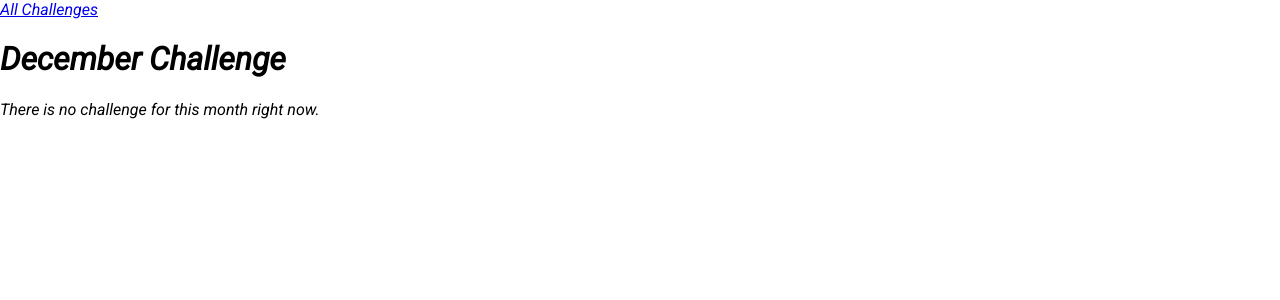
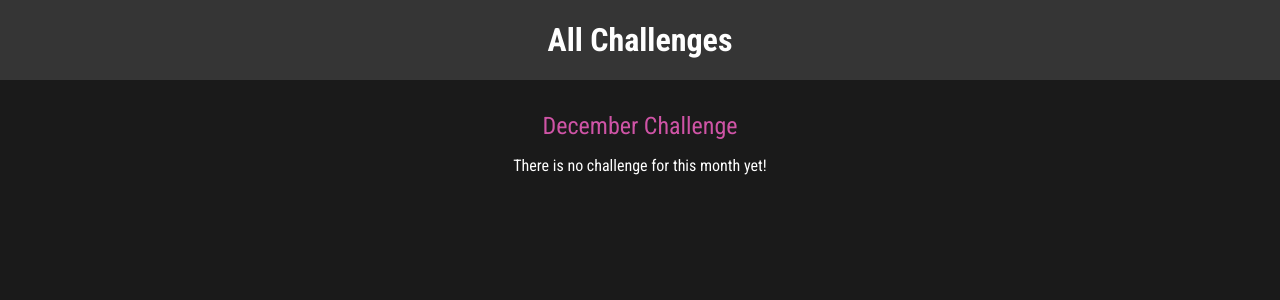
Before and after one commit to ScottMS724/monthly-challenges, a Django app: page /challenges/december in a window 1280 px wide. Shown: the top 300 px of the page. Run offline with Django 3.2, Linux system fonts and the light colour scheme.

Commit message:
add css styling

```diff
--- /dev/null
+++ b/challenges/static/challenges/challenge.css
@@ -0,0 +1,22 @@
+h1,
+h2 {
+  text-align: center;
+  color: white;
+}
+
+h1 {
+  font-size: 1.5rem;
+  margin: 2rem 0 1rem 0;
+  font-weight: normal;
+  color: #cf54a6;
+}
+
+h2 {
+  font-size: 3rem;
+  font-weight: bold;
+}
+
+.fallback {
+  text-align: center;
+  color: white;
+}
--- /dev/null
+++ b/challenges/static/challenges/includes/header.css
@@ -0,0 +1,26 @@
+
+header {
+    width: 100%;
+    height: 5rem;
+    background-color: #353535;
+  }
+
+  header nav {
+    width: 100%;
+    height: 100%;
+    display: flex;
+    justify-content: center;
+    align-items: center;
+  }
+
+  header nav a {
+    color: white;
+    font-size: 2rem;
+    font-weight: bold;
+    text-decoration: none;
+  }
+
+  header nav a:hover,
+  header nav a:active {
+    color: #cf54a6;
+  }
--- a/challenges/templates/challenges/challenge.html
+++ b/challenges/templates/challenges/challenge.html
@@ -2,6 +2,12 @@
  Output text for a specific challenge. -->
 
  {% extends "base.html" %}
+ {% load static %}
+
+ {% block css_files %}
+    <link rel="stylesheet" href="{% static "challenges/challenge.css" %}">
+    <link rel="stylesheet" href="{% static "challenges/includes/header.css" %}">
+{% endblock %}
 
  {% block page_title %}
     {{ month_name|title }} Challenge
@@ -11,9 +17,10 @@
   {% include "challenges/includes/header.html" %}
 
   <h1>{{ month_name|title }} Challenge</h1>
+
   {% if text is not None %}
     <h2>{{ text }}</h2>
   {% else %}
-        <p>There is no challenge for this month right now.</p>
+    <p class="fallback">There is no challenge for this month yet!</p>
   {% endif %}
 {% endblock %}
--- a/challenges/templates/challenges/index.html
+++ b/challenges/templates/challenges/index.html
@@ -3,6 +3,7 @@
 
 {% block css_files %}
     <link rel="stylesheet" href="{% static "challenges/challenges.css" %}">
+    <link rel="stylesheet" href="{% static "challenges/includes/header.css" %}">
 {% endblock %}
 
 {% block page_title %}
--- a/static/styles.css
+++ b/static/styles.css
@@ -1,9 +1,10 @@
-@import url('https://fonts.googleapis.com/css2?family=Roboto:ital@1&display=swap');
+@import url('https://fonts.googleapis.com/css2?family=Roboto+Condensed:wght@400;700&display=swap');
 
 html {
-    font-family: 'Roboto', sans-serif;
+  font-family: 'Roboto Condensed', sans-serif;
 }
 
 body {
-    margin: 0;
+  margin: 0;
+  background-color: #1a1a1a;
 }
```
Also changed, not shown: challenges/static/challenges/challenges.css (+35 -1 lines). Lines whose indentation alone changed are shown as unchanged.
